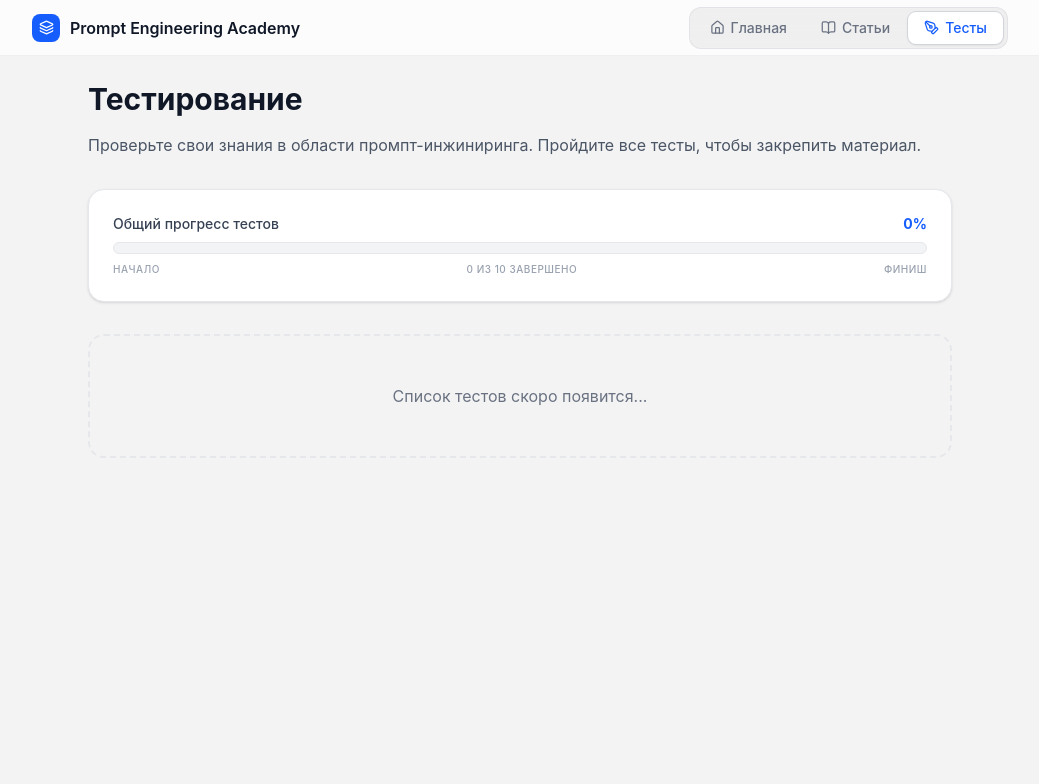
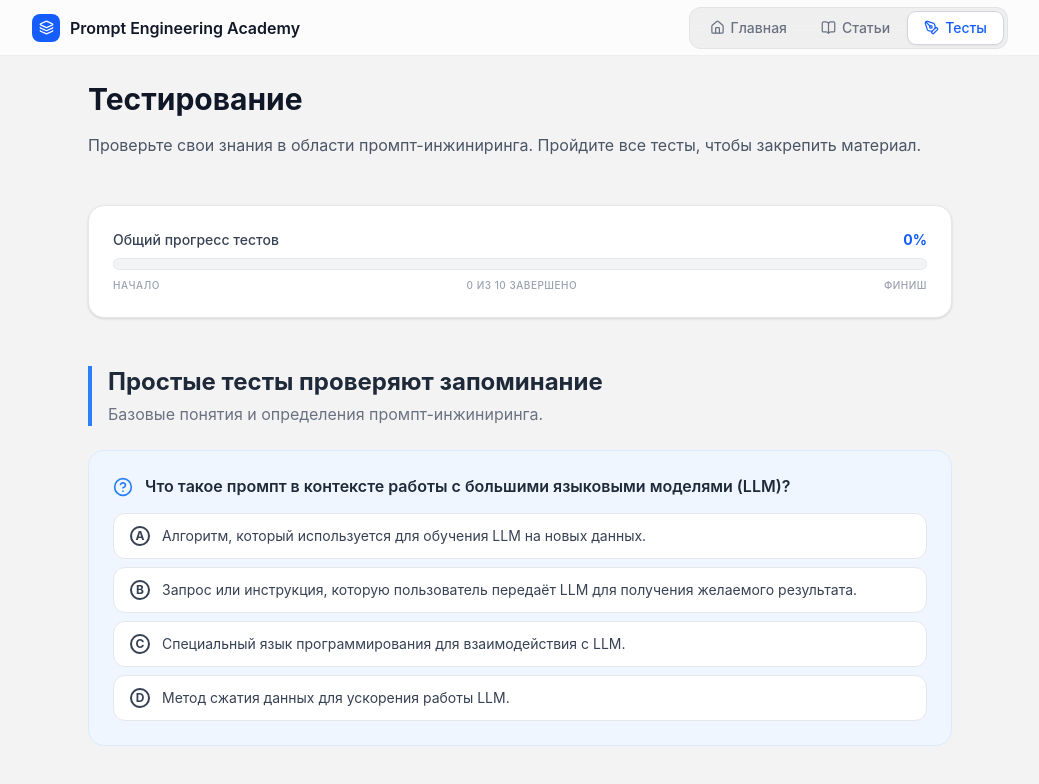
Before and after one commit to miklyaev/Prompt-Engineering-Portal, a React (Vite) app: page /tests in a window 1280 px wide. Shown: the top 784 px of the page, without its empty margins (120-1159 px from the left). Built offline with nearby package versions, Linux system fonts and the light colour scheme.

Commit message:
SingleChoice

```diff
--- /dev/null
+++ b/src/data/tests.json
@@ -0,0 +1,16 @@
+{
+  "simpleTests": [
+    {
+      "id": "st-1",
+      "type": "single-choice",
+      "question": "Что такое промпт в контексте работы с большими языковыми моделями (LLM)?",
+      "options": [
+        "Алгоритм, который используется для обучения LLM на новых данных.",
+        "Запрос или инструкция, которую пользователь передаёт LLM для получения желаемого результата.",
+        "Специальный язык программирования для взаимодействия с LLM.",
+        "Метод сжатия данных для ускорения работы LLM."
+      ],
+      "correctAnswer": 1
+    }
+  ]
+}
--- a/src/pages/TestsPage.tsx
+++ b/src/pages/TestsPage.tsx
@@ -1,5 +1,7 @@
 import React from 'react';
 import ProgressBar from '../components/ProgressBar';
+import SingleChoice from '../components/SingleChoice';
+import testsData from '../data/tests.json';
 
 const TestsPage: React.FC = () => {
   // В будущем эти данные будут приходить из состояния приложения или API
@@ -7,7 +9,7 @@ const TestsPage: React.FC = () => {
   const totalTests = 10;
 
   return (
-    <div className="max-w-4xl mx-auto px-4 py-8 space-y-8">
+    <div className="max-w-4xl mx-auto px-4 py-8 space-y-12">
       <header className="space-y-4">
         <h1 className="text-3xl font-bold text-gray-900">Тестирование</h1>
         <p className="text-gray-600">
@@ -23,12 +25,24 @@ const TestsPage: React.FC = () => {
         />
       </section>
 
-      <div className="grid gap-6">
-        {/* Здесь будут карточки с тестами */}
-        <div className="flex flex-col items-center justify-center py-12 text-center border-2 border-dashed border-gray-200 rounded-2xl">
-          <p className="text-gray-500">Список тестов скоро появится...</p>
+      <section className="space-y-6">
+        <div className="border-l-4 border-blue-500 pl-4">
+          <h2 className="text-2xl font-bold text-gray-800">Простые тесты проверяют запоминание</h2>
+          <p className="text-gray-500 mt-1">Базовые понятия и определения промпт-инжиниринга.</p>
         </div>
-      </div>
+
+        <div className="grid gap-6">
+          {testsData.simpleTests.map((test) => (
+            <SingleChoice
+              key={test.id}
+              question={test.question}
+              options={test.options}
+              correctAnswer={test.correctAnswer}
+              className="my-0"
+            />
+          ))}
+        </div>
+      </section>
     </div>
   );
 };
```
